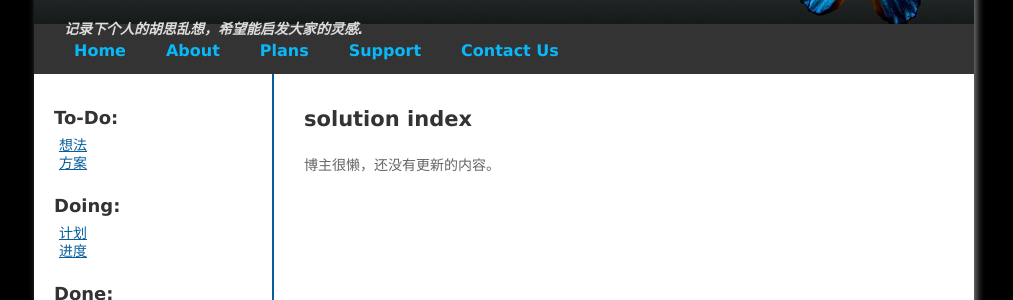
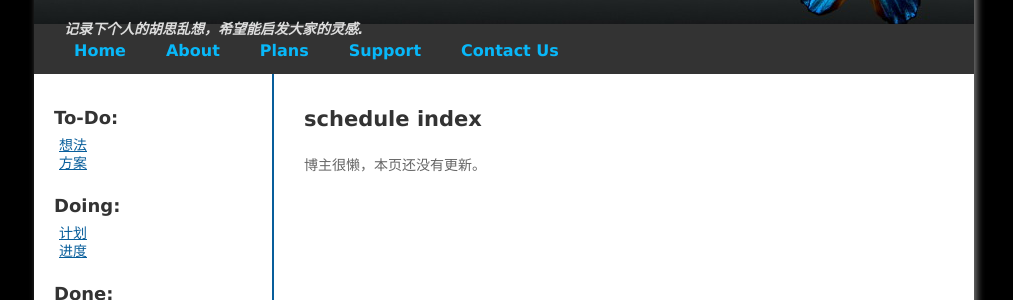
Before and after one commit to huangdong99/huangdong99.github.com, a Jekyll site: the page built from schedule.md, in a window 1280 px wide. Shown: the part 121-421 px from the top of the page, without its empty margins (136-1149 px from the left). Built offline with Jekyll 4.4.1, drawn with Linux system fonts in a browser that asks for light colours; Markdown is read by kramdown in place of the engine named in the settings.

Commit message:
乱码问题9

```diff
--- a/schedule.md
+++ b/schedule.md
@@ -1,9 +1,10 @@
 ---
 layout: default
-title: solution index
-name: solution
+title: schedule index
+name: schedule
 category: category
+published: true
 ---
 {% include category.html %}
 
-博主很懒，还没有更新的内容。
+博主很懒，本页还没有更新。
```
Also changed, not shown: log.md (+2 -2 lines), plan.md (+2 -1 lines), solution.md (+2 -1 lines).
